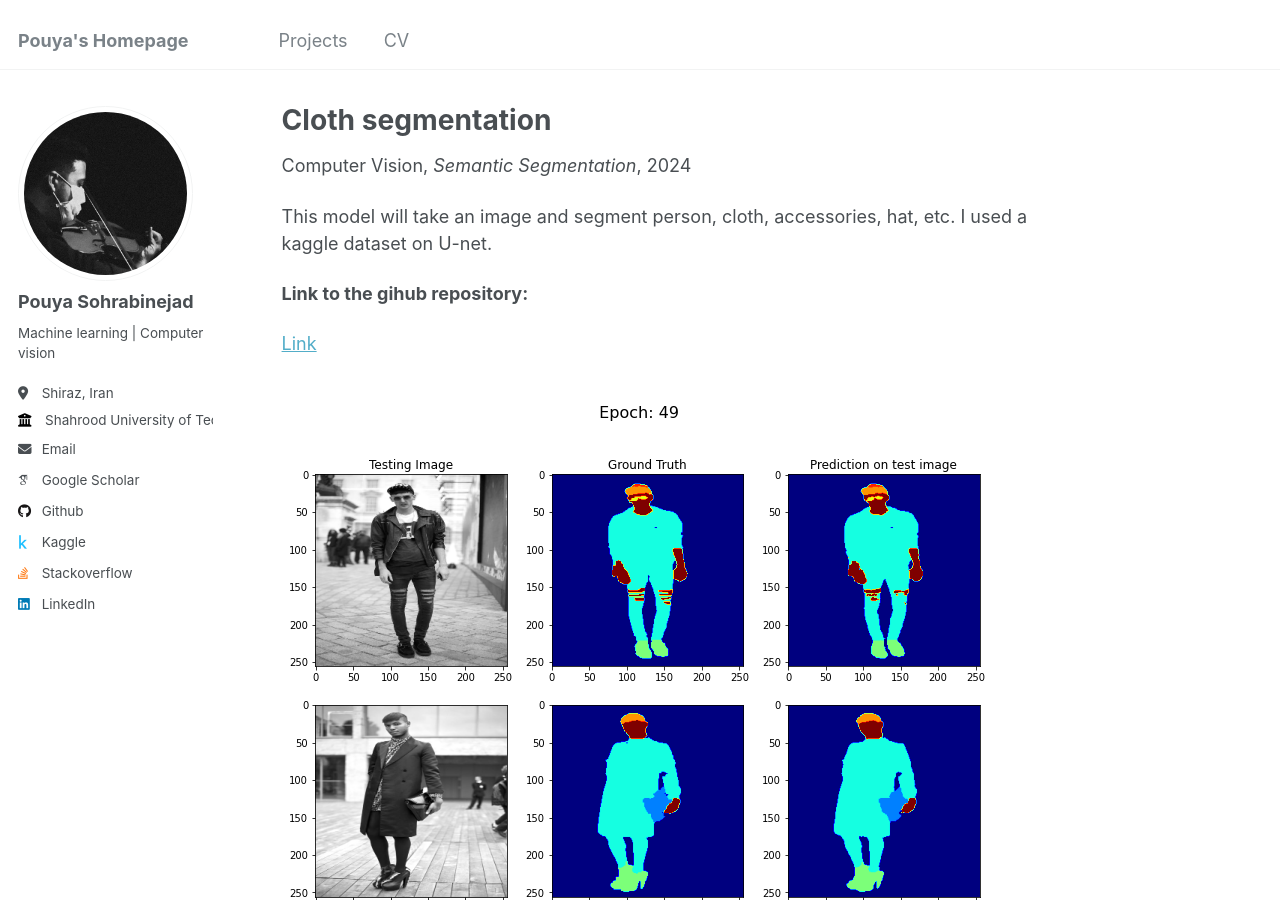
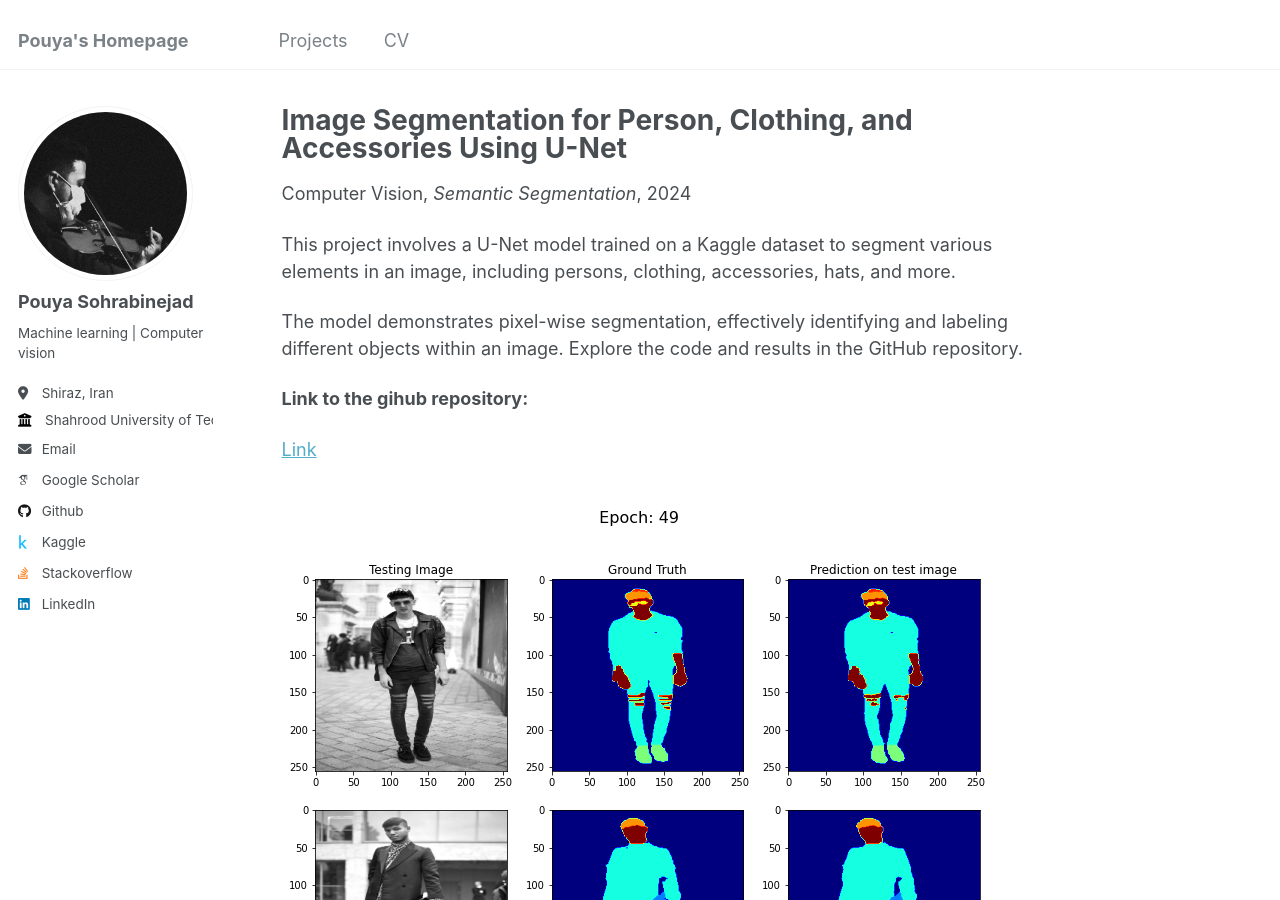
Before and after one commit to PouyaSonej/PouyaSonej.github.io, a Jekyll site: the page built from _teaching/Project-13.md, in a window 1280 px wide and 900 px high. Built offline with Jekyll 4.4.1, drawn with Linux system fonts in a browser that asks for light colours; some web fonts are replaced.

Commit message:
Update Project-13.md

```diff
--- a/_teaching/Project-13.md
+++ b/_teaching/Project-13.md
@@ -1,5 +1,5 @@
 ---
-title: "Cloth segmentation"
+title: "Image Segmentation for Person, Clothing, and Accessories Using U-Net"
 collection: teaching
 type: "Computer Vision"
 permalink: /teaching/project-13
@@ -8,8 +8,9 @@ date: 2024-04-04
 location: "Shiraz, Iran"
 ---
 
-This model will take an image and segment person, cloth, accessories, hat, etc. I used a kaggle dataset on U-net.
+This project involves a U-Net model trained on a Kaggle dataset to segment various elements in an image, including persons, clothing, accessories, hats, and more.
 
+The model demonstrates pixel-wise segmentation, effectively identifying and labeling different objects within an image. Explore the code and results in the GitHub repository.
 
 **Link to the gihub repository:**
 
```
